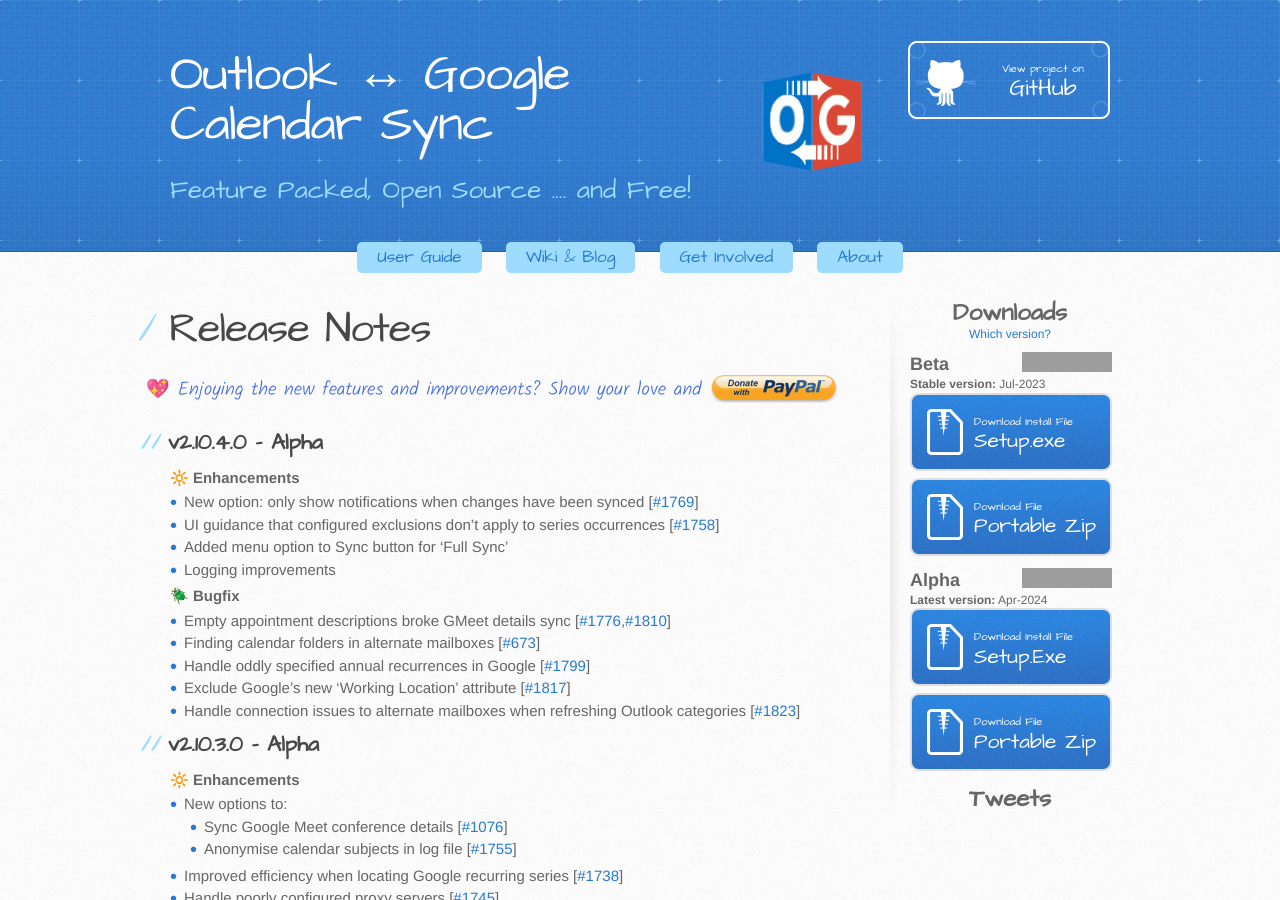
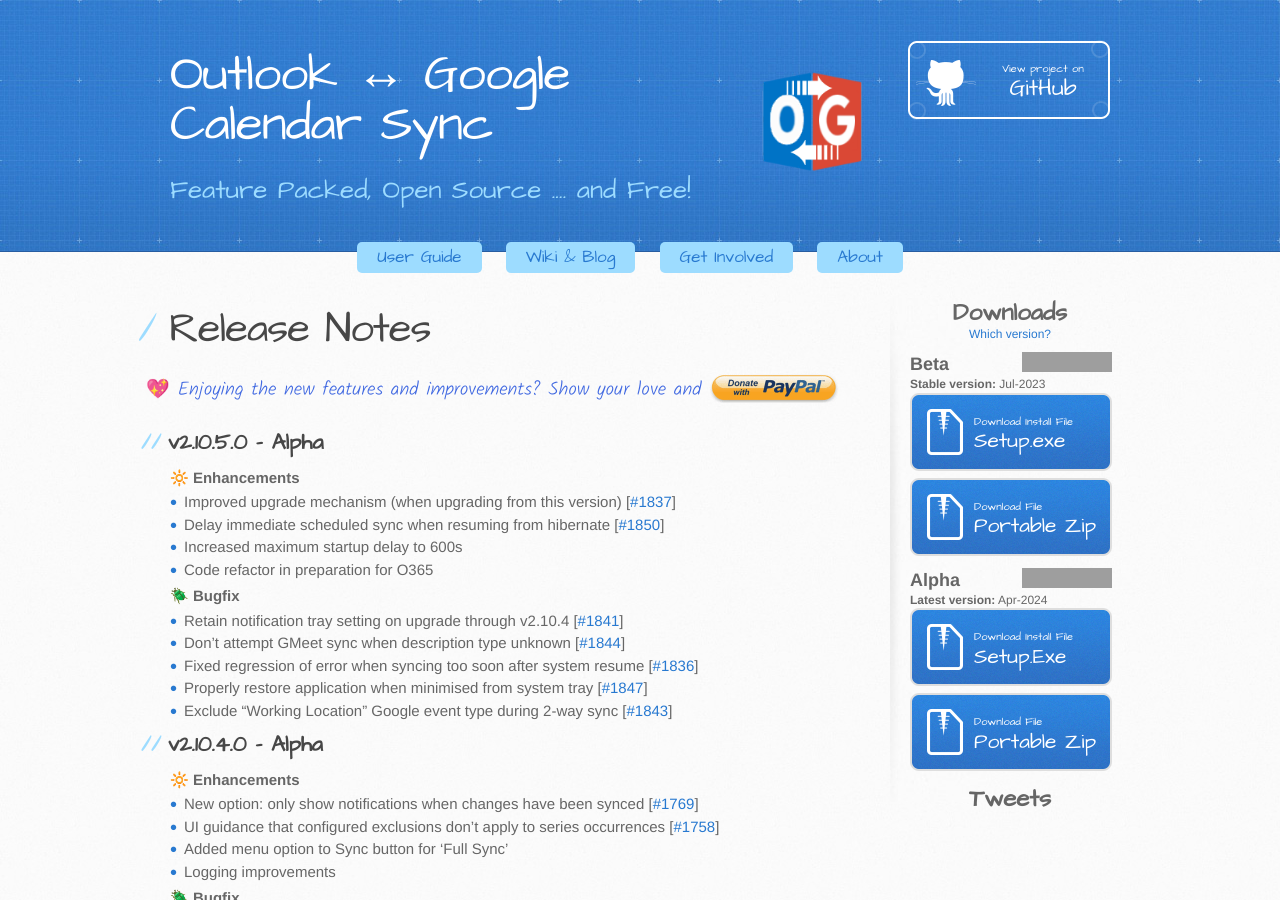
Before and after one commit to phw198/OutlookGoogleCalendarSync, a Jekyll site: the page built from release-notes.md, in a window 1280 px wide and 900 px high. Built offline with Jekyll 4.4.1, drawn with Linux system fonts in a browser that asks for light colours; emoji names are drawn with the system emoji font; comment, search, counter and statistics services are not loaded; grey boxes are pictures that could not be loaded.

Commit message:
v2.10.5 release notes

```diff
--- a/release-notes.md
+++ b/release-notes.md
@@ -31,6 +31,35 @@ p {
   var paypalUrl = document.getElementById("donateButton")
   document.getElementById("donateButton").href += donate_item_name
 </script>
+
+## v2.10.5.0 - Alpha
+
+:high_brightness: **Enhancements**
+- Improved upgrade mechanism (when upgrading from this version) [[#1837](https://github.com/phw198/OutlookGoogleCalendarSync/issues/1837)]
+- Delay immediate scheduled sync when resuming from hibernate [[#1850](https://github.com/phw198/OutlookGoogleCalendarSync/issues/1850)]
+- Increased maximum startup delay to 600s
+- Code refactor in preparation for O365
+
+:beetle: **Bugfix**
+- Retain notification tray setting on upgrade through v2.10.4 [[#1841](https://github.com/phw198/OutlookGoogleCalendarSync/issues/1841)]
+- Don't attempt GMeet sync when description type unknown [[#1844](https://github.com/phw198/OutlookGoogleCalendarSync/issues/1844)]
+- Fixed regression of error when syncing too soon after system resume [[#1836](https://github.com/phw198/OutlookGoogleCalendarSync/issues/1836)]
+- Properly restore application when minimised from system tray [[#1847](https://github.com/phw198/OutlookGoogleCalendarSync/issues/1847)]
+- Exclude "Working Location" Google event type during 2-way sync [[#1843](https://github.com/phw198/OutlookGoogleCalendarSync/issues/1843)]
+
+<br/>
+<script async src="https://pagead2.googlesyndication.com/pagead/js/adsbygoogle.js?client={{ site.google_ad_client }}" crossorigin="anonymous"></script>
+<ins class="adsbygoogle"
+     style="display:block; text-align:center;"
+     data-ad-layout="in-article"
+     data-ad-format="fluid"
+     data-ad-client="{{ site.google_ad_client }}"
+     data-ad-slot="7911595401"
+     data-adtest="{{ site.google_ad_testing }}"></ins>
+<script>
+     (adsbygoogle = window.adsbygoogle || []).push({});
+</script>
+<br/>
 
 ## v2.10.4.0 - Alpha
 
```
